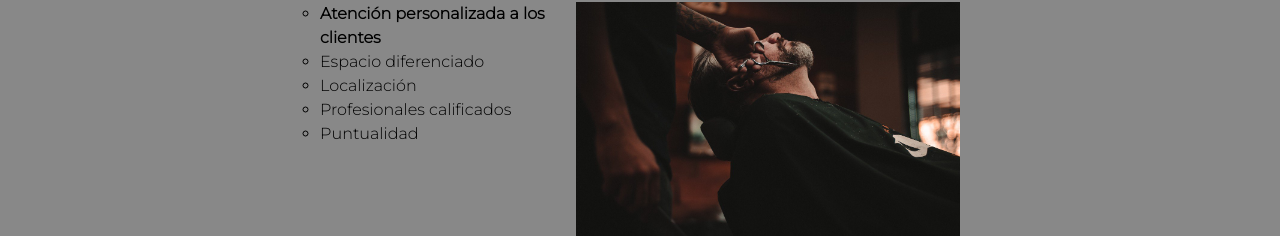
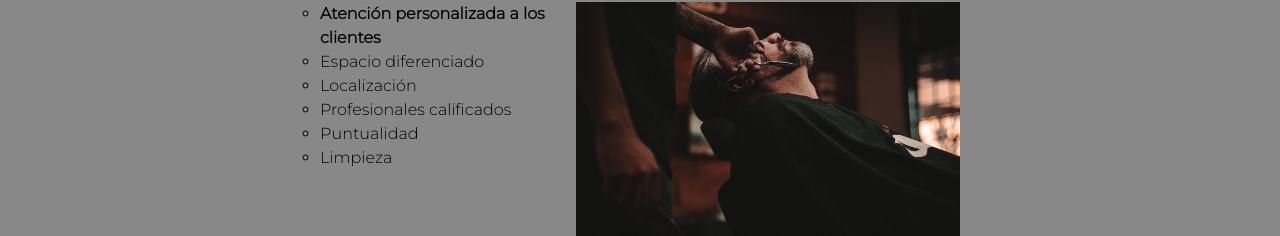
Before and after one commit to piero091100/barberia_alura, a plain HTML site: page index.html in a window 1280 px wide. Shown: the part 1829-2065 px from the top of the page. Drawn offline with Linux system fonts and the light colour scheme.

Commit message:
Editando cuerpo

```diff
--- a/index.html
+++ b/index.html
@@ -59,6 +59,7 @@
                         <li class="items">Localización</li>
                         <li class="items">Profesionales calificados</li>
                         <li class="items">Puntualidad</li>
+                        <li class="items">Limpieza</li>
                     </ul><img src="diferenciales/diferenciales.jpg" class="imagen-diferenciales">
                 </div>
                 <div class="video">
```
